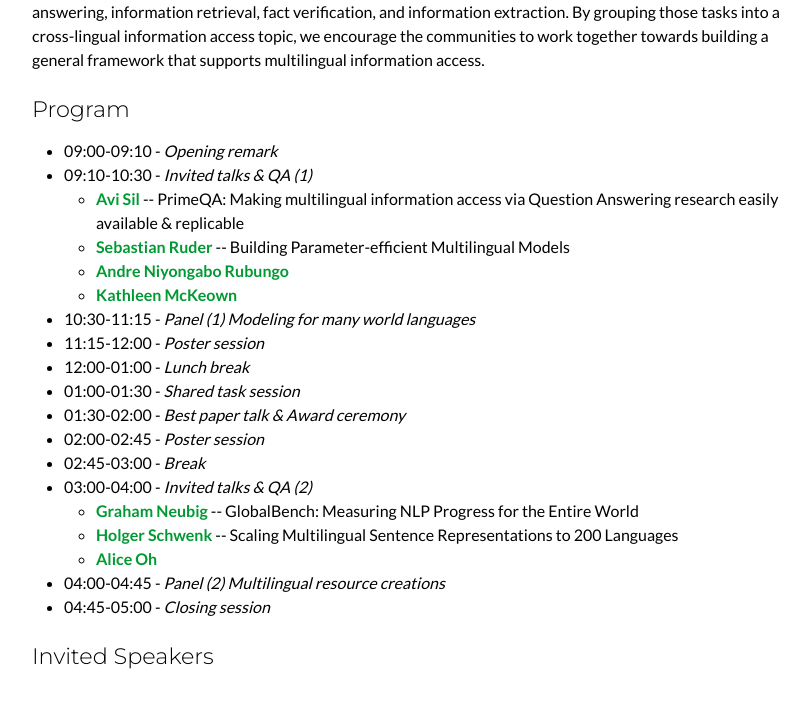
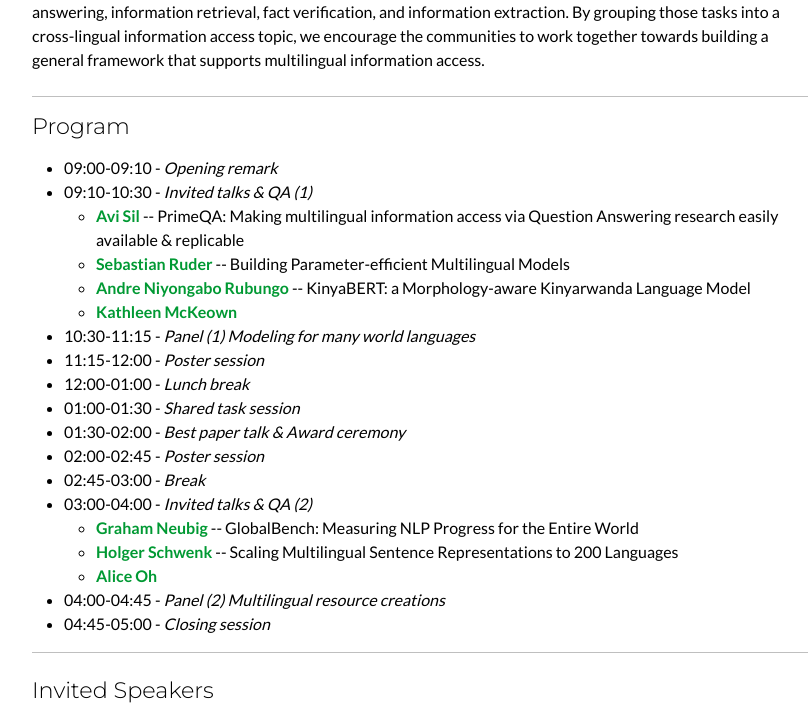
Before and after one commit to mia-workshop/mia-workshop.github.io, a plain HTML site: page index.html in a window 1280 px wide. Shown: the part 588-1295 px from the top of the page, without its empty margins (220-1030 px from the left). Drawn offline with nearby package versions, Linux system fonts and the light colour scheme.

Commit message:
updated website

```diff
--- a/index.html
+++ b/index.html
@@ -121,6 +121,7 @@
     </div>
 
     <div class="container">
+      <hr>
       <h2>Program</h2>
       <ul>
         <li>09:00-09:10 - <em>Opening remark</em></li>
@@ -128,7 +129,7 @@
         <ul class="square">
           <li><b><a href="https://researcher.watson.ibm.com/researcher/view.php?person=us-avi">Avi Sil</a></b> -- PrimeQA: Making multilingual information access via Question Answering research easily available & replicable</li>
           <li><b><a href="https://ruder.io/">Sebastian Ruder</a></b> -- Building Parameter-efficient Multilingual Models</li>
-          <li><b><a href="https://andrews2017.github.io/">Andre Niyongabo Rubungo</a></b></li>
+          <li><b><a href="https://andrews2017.github.io/">Andre Niyongabo Rubungo</a></b> -- KinyaBERT: a Morphology-aware Kinyarwanda Language Model </li>
           <li><b><a href="http://www.cs.columbia.edu/~kathy/">Kathleen McKeown</a></b></li>
          </ul>
         <li>10:30-11:15 - <em>Panel (1) Modeling for many world languages </em></li>
@@ -147,6 +148,7 @@
         <li>04:00-04:45 - <em>Panel (2) Multilingual resource creations</em></li>
         <li>04:45-05:00 - <em>Closing session</em></li>
       </ul>
+      <hr>
     </div>
 
     <div class="container">
```
